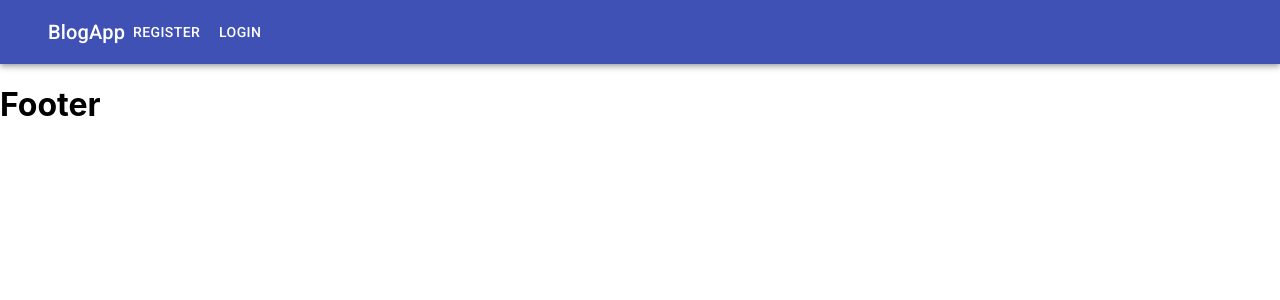
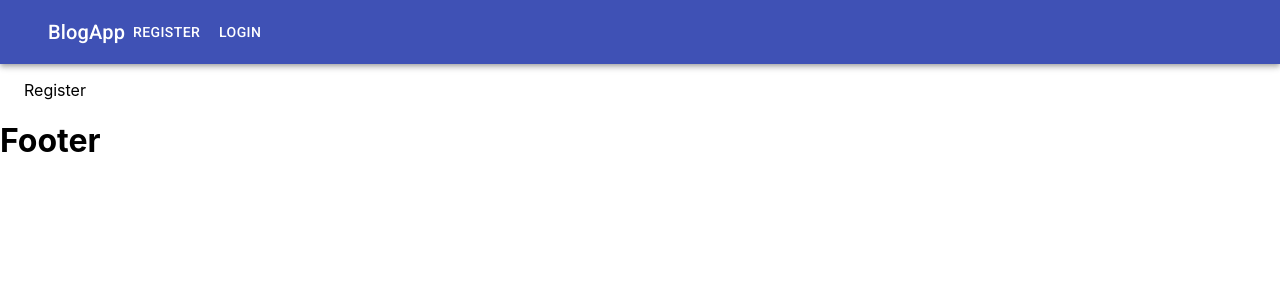
Before and after one commit to ArmAlam/BlogApp, a React (Create React App) app: page /register in a window 1280 px wide. Shown: the top 300 px of the page. Built offline with nearby package versions, Linux system fonts and the light colour scheme.

Commit message:
Login Register Created

```diff
--- a/package.json
+++ b/package.json
@@ -10,6 +10,7 @@
     "@testing-library/user-event": "^12.1.10",
     "react": "^17.0.1",
     "react-dom": "^17.0.1",
+    "react-router-dom": "^5.2.0",
     "react-scripts": "4.0.2",
     "web-vitals": "^1.0.1"
   },
--- a/src/App.js
+++ b/src/App.js
@@ -1,11 +1,21 @@
 import React from 'react';
+import {BrowserRouter, Route, Switch} from "react-router-dom";
 import {Layout} from "./components/header_footer/";
 import './App.css';
+import {Login, Register} from "./components/auth";
+import {NotFound} from './components/pages/index';
 
 function App() {
   return (
     <>
       <Layout>
+          <BrowserRouter>
+              <Switch>
+                  <Route path='/register' component={Register}/>
+                  <Route path='/login' component={Login}/>
+                  <Route component={NotFound } />
+              </Switch>
+          </BrowserRouter>
       </Layout>
     </>
   );
--- /dev/null
+++ b/src/components/auth/Login.js
@@ -0,0 +1,12 @@
+import React from "react";
+
+
+const Login = () => {
+    return (
+        <>
+            <p>Login</p>
+        </>
+    );
+}
+
+export default Login;
--- /dev/null
+++ b/src/components/auth/Register.js
@@ -0,0 +1,12 @@
+import React from "react";
+
+
+const Register = () => {
+    return (
+        <>
+            <p>Register</p>
+        </>
+    );
+}
+
+export default Register;
--- /dev/null
+++ b/src/components/auth/index.js
@@ -0,0 +1,4 @@
+import Register from "./Register";
+import Login from "./Login";
+
+export {Register, Login}
--- a/src/components/header_footer/Layout.js
+++ b/src/components/header_footer/Layout.js
@@ -1,4 +1,5 @@
 import React from 'react';
+import {Container} from "@material-ui/core";
 import Header from "./Header";
 import Footer from "./Footer";
 
@@ -6,7 +7,9 @@ const Layout = (props) => {
     return (
         <>
             <Header/>
-            {props.children}
+            <Container>
+                {props.children}
+            </Container>
             <Footer/>
         </>
     );
--- /dev/null
+++ b/src/components/pages/NotFound.js
@@ -0,0 +1,12 @@
+import React from "react";
+
+
+const NotFound = () => {
+    return (
+        <>
+            <h1>404 Not Found</h1>
+        </>
+    );
+}
+
+export default NotFound;
--- /dev/null
+++ b/src/components/pages/index.js
@@ -0,0 +1,3 @@
+import NotFound from "./NotFound";
+
+export {NotFound};
```
Also changed, not shown: 2 other files (tests, documents, lock files or other folders).
